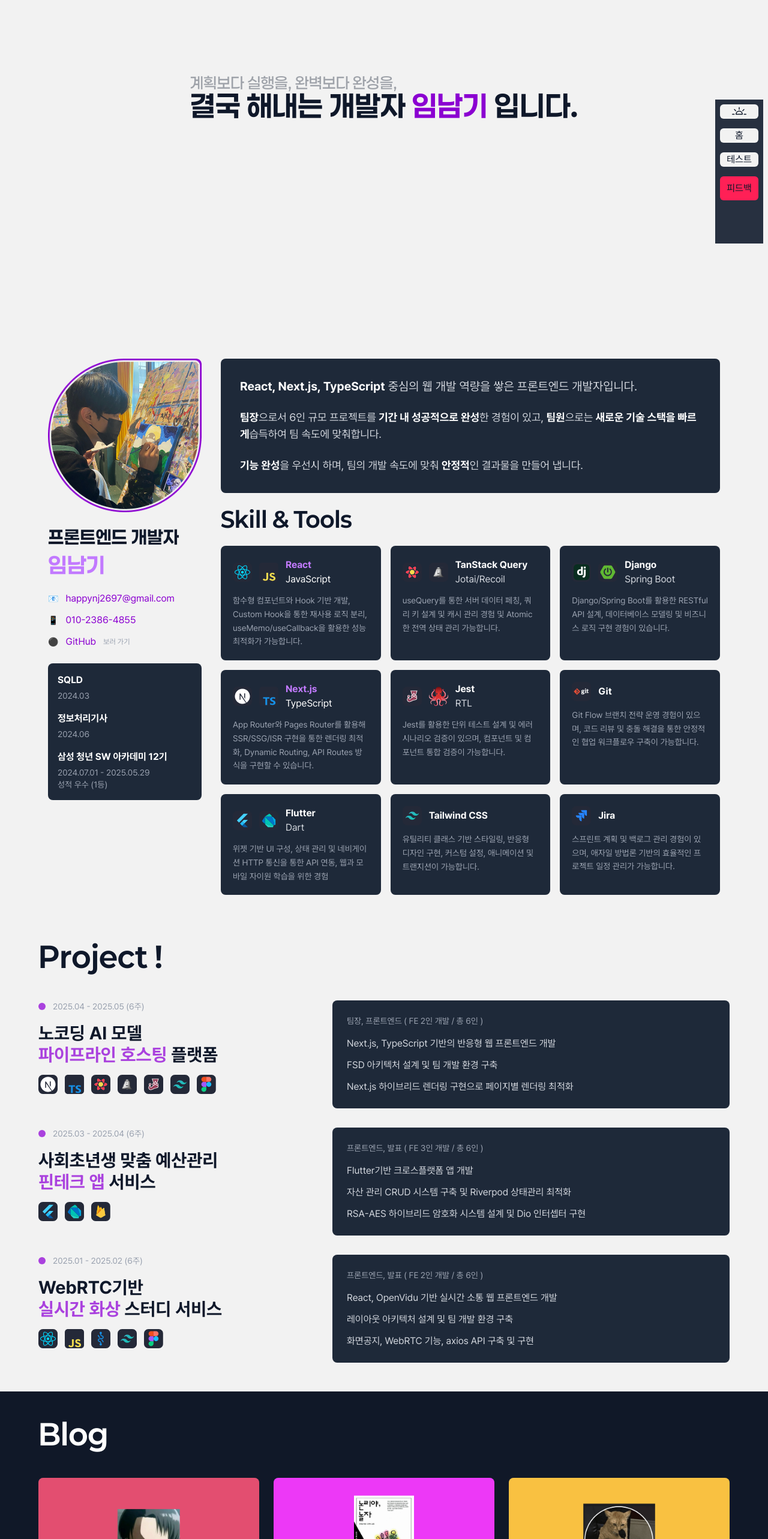
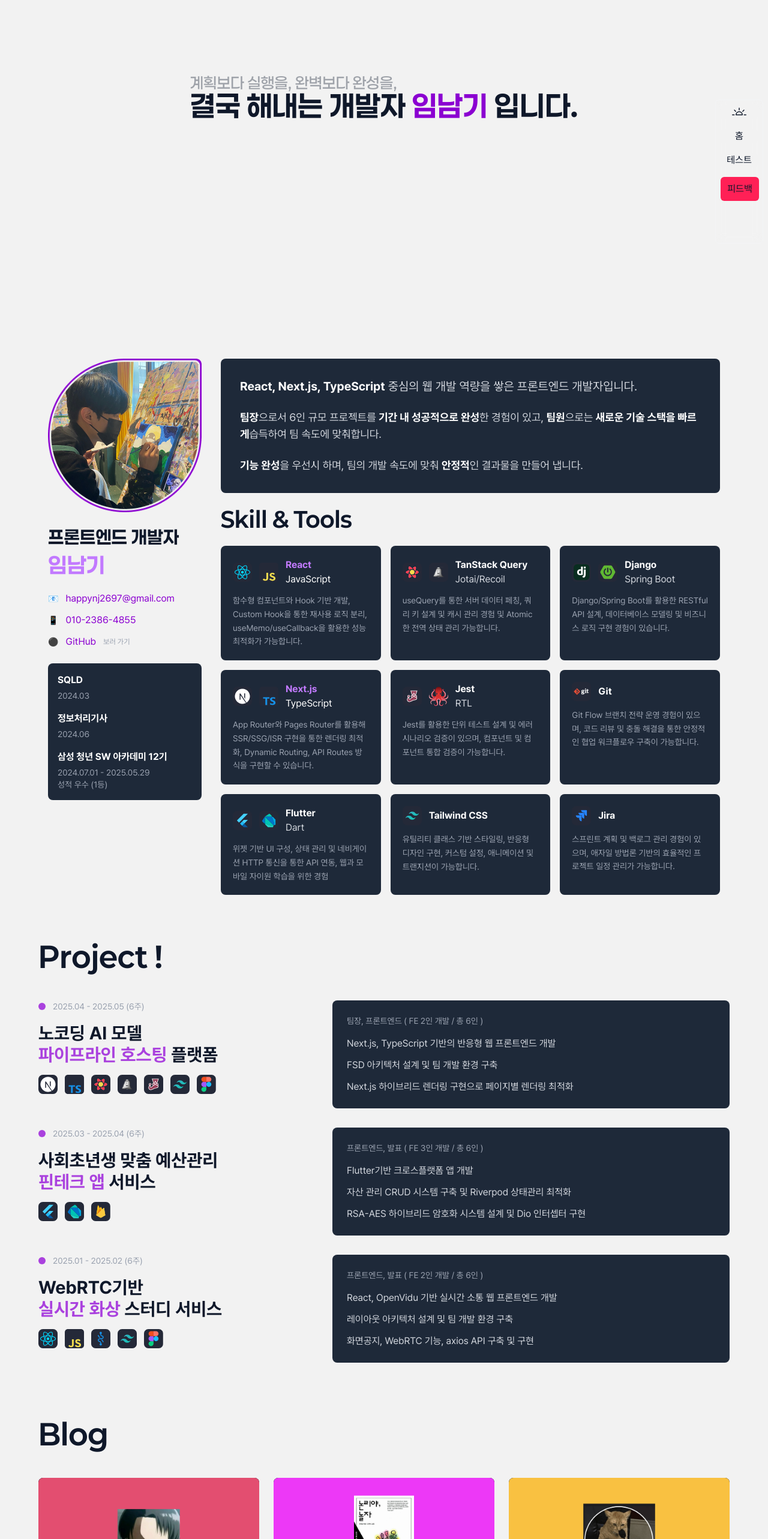
Before and after one commit to namgi2386/portfolio-site, a Next.js app in the folder portfolio-project/: page / in a window 1280 px wide. Shown: the part 234-2800 px from the top of the page at 60% size. Built offline with nearby package versions, Linux system fonts and the light colour scheme.

Commit message:
Design: sidebar glassmorphism 추가

```diff
--- a/portfolio-project/src/shared/ui/Sidebar.tsx
+++ b/portfolio-project/src/shared/ui/Sidebar.tsx
@@ -4,7 +4,7 @@ import Link from 'next/link';
 export default function Sidebar() {
   return (
     <>
-      <div className="fixed top-1/2 right-0 mr-2 gap-4 h-60 bg-no2 w-20 flex flex-col justify-start p-2 z-50">
+      <div className="fixed top-1/2  right-0 mr-2 gap-4 h-60 bg-clip-padding backdrop-filter backdrop-blur-sm bg-opacity-10 border border-gray-100 w-20 flex flex-col justify-start p-2 z-50 rounded-md">
         <div className="flex justify-center bg-background rounded-md">
           <ThemeToggle />
         </div>
--- a/portfolio-project/src/widgets/blog-section.tsx
+++ b/portfolio-project/src/widgets/blog-section.tsx
@@ -3,9 +3,9 @@ import Image from 'next/image';
 
 export default function BlogSection() {
   return (
-    <div className="w-full px-4 py-12 bg-gray-900">
+    <div className="w-full px-4 py-12 ">
       <div className="max-w-6xl mx-auto">
-        <h2 className="font-paperlogy text-4xl md:text-5xl font-bold text-white mb-12">Blog</h2>
+        <h2 className="font-paperlogy text-4xl md:text-5xl font-bold text-foreground mb-12">Blog</h2>
 
         <div className="grid grid-cols-1 md:grid-cols-2 lg:grid-cols-3 gap-6">
           {/* 블로그 포스트 1 */}
```
